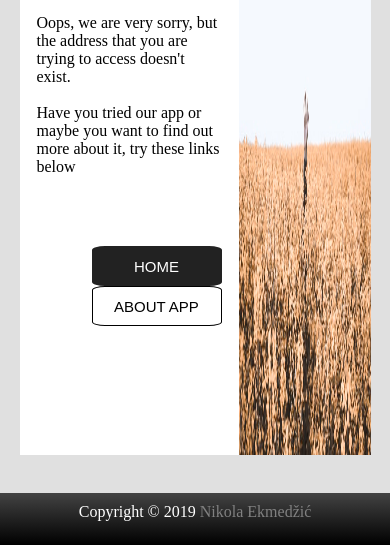
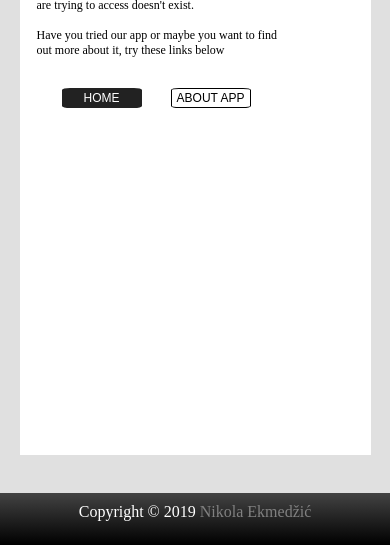
Before and after one commit to nikolae93/Weather_app, a website: page src/404.html in a window 390 px wide. Shown: the part 309-854 px from the top of the page. Drawn offline with Linux system fonts and the light colour scheme.

Commit message:
Add media query to 404 page

```diff
--- a/src/css/404.css
+++ b/src/css/404.css
@@ -185,3 +185,38 @@ footer a:hover {
 
     color: white;
 }
+
+@media only screen and (max-width:600px){
+
+   .pic {
+       display: none;
+   }
+
+   .mtxt{
+    font-size: 12px;
+    margin-bottom: 30px;
+}
+
+.a1 {
+    margin-left: 30px;
+    font-size: 15px;
+}
+
+.btn1 {
+
+    width: 80px;
+    height: 20px;
+    border-radius: 10%;
+    margin-left: 25px;
+    font-size: 12px;
+}
+
+.btn2 {
+    width: 80px;
+    height: 20px;
+    border-radius: 10%;
+    margin-left: 25px;
+    font-size: 12px;
+}
+
+}
```
